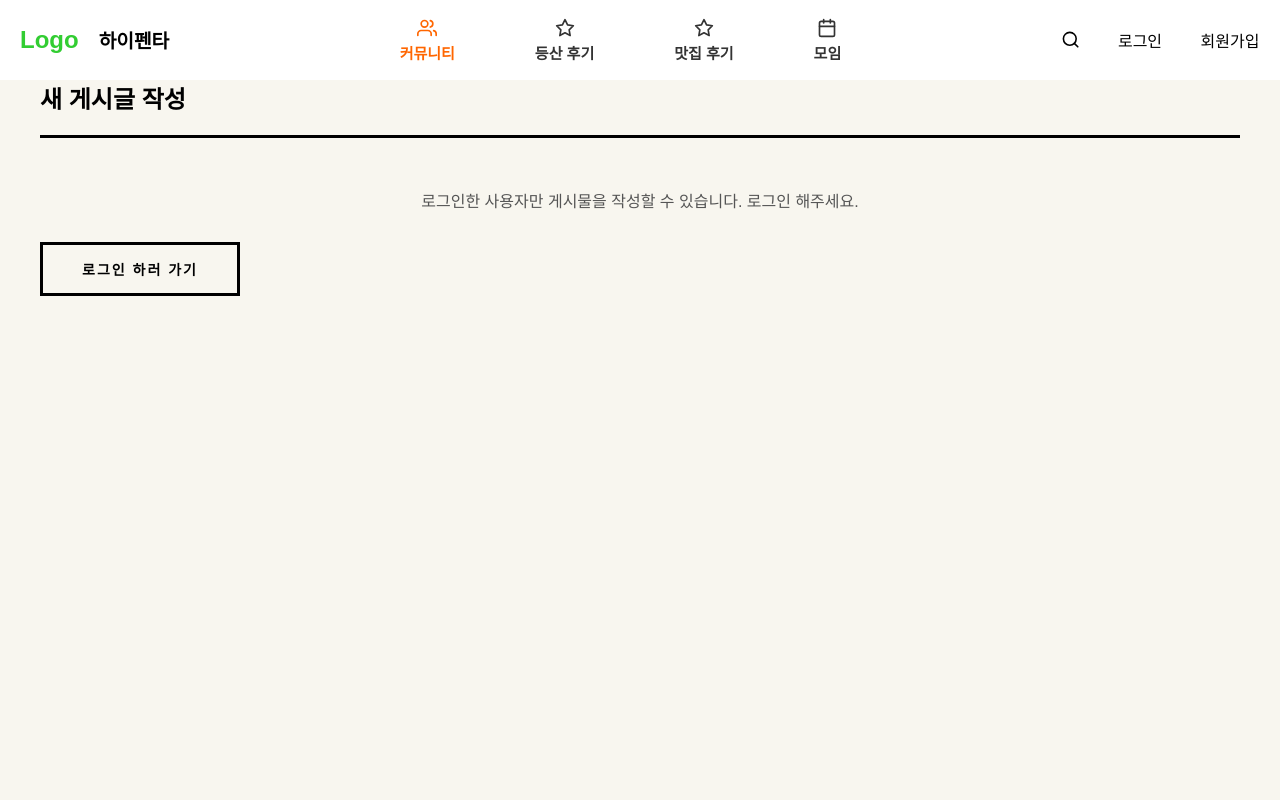
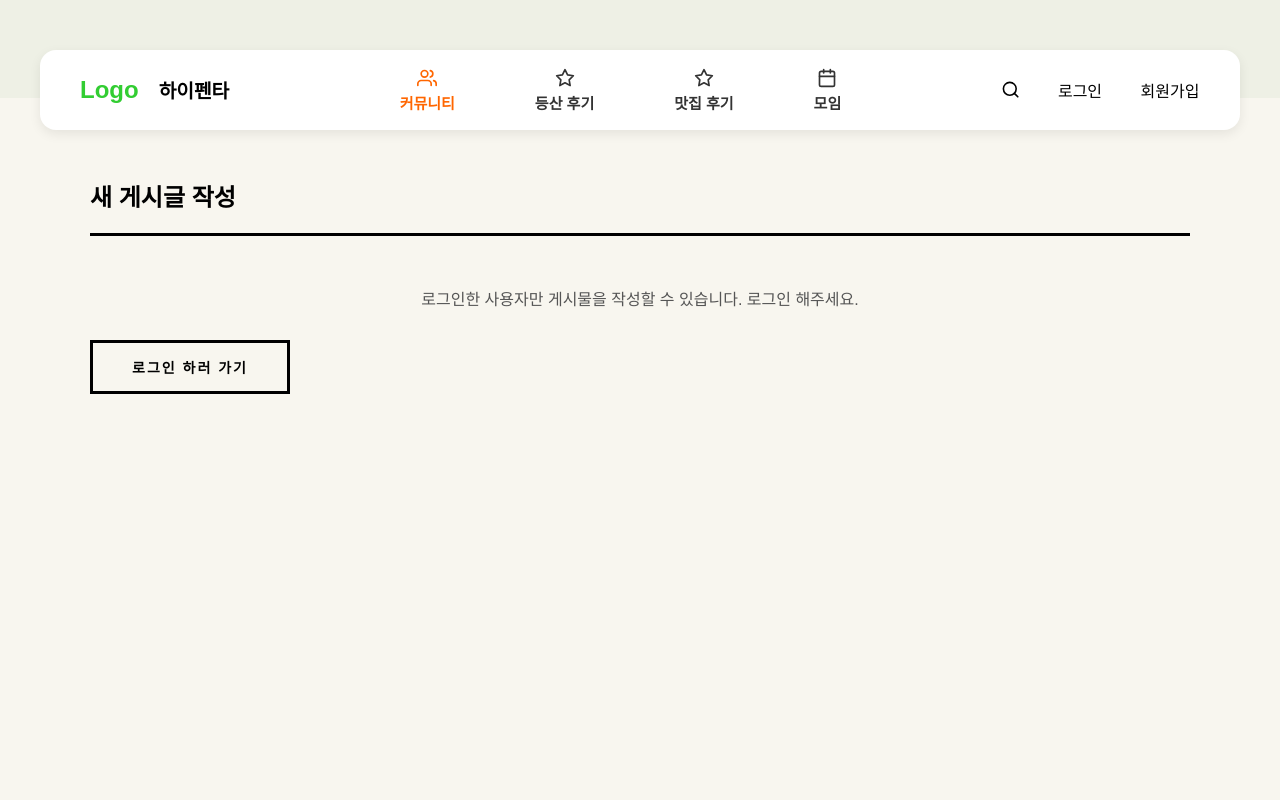
Before and after one commit to kimyk0101/hpm_react, a React (Vite) app: page /communities/new in a window 1280 px wide. Shown: the top 800 px of the page. Built offline with nearby package versions, Linux system fonts and the light colour scheme; no server answers; a web font is replaced by a local one.

Commit message:
[민정] 모임탭/커뮤니티탭 css 수정
모임 탭/커뮤니티 탭 css 수정

```diff
--- a/src/pages/club/allClubs.jsx
+++ b/src/pages/club/allClubs.jsx
@@ -3,6 +3,7 @@ import { useNavigate } from "react-router-dom";
 import "../../styles/pages/allClubs.css";
 import ContentContainer from "../../Layouts/ContentContainer";
 import Header from "../../Layouts/Header/Header";
+import DefaultLayout from "../../Layouts/DefaultLayout";
 
 const AllClubs = () => {
     const API_URL = "http://localhost:8088/api/clubs";
@@ -96,9 +97,10 @@ const AllClubs = () => {
             </header>
 
             <br />
-            <ContentContainer>
+            <DefaultLayout>
+                <ContentContainer>
                 <div className="clubs-page">
-                    <br /><br />
+                    <br />
                     <div className="page-header">
                         <h2>모임 목록</h2>
                     </div>
@@ -125,7 +127,8 @@ const AllClubs = () => {
                         <p>클럽 목록을 불러오는 중이거나, 클럽이 없습니다.</p>
                     )}
                 </div>
-            </ContentContainer>
+                </ContentContainer>
+            </DefaultLayout>
         </>
     );
 };
--- a/src/pages/club/clubComments.jsx
+++ b/src/pages/club/clubComments.jsx
@@ -5,6 +5,7 @@ import { useAuth } from "../../contexts/AuthContext";
 import Modal from "react-modal";
 import ContentContainer from "../../Layouts/ContentContainer";
 import Header from "../../Layouts/Header/Header";
+import DefaultLayout from "../../Layouts/DefaultLayout";
 
 const ClubComments = () => {
     const { id } = useParams();
@@ -228,8 +229,9 @@ const ClubComments = () => {
                     />
                 </ContentContainer>
             </header>
-            <br/><br/>
-            <div className="club-comments-container">
+            <br/>
+            <DefaultLayout>
+                <div className="club-comments-container">
                 <div className="club-comments-page">
                     <div className="button-container">
                         <button onClick={handleChatEnter} className="chat-button">
@@ -405,7 +407,8 @@ const ClubComments = () => {
                         </Modal>
                     )}
                 </div>
-            </div>
+                </div>
+            </DefaultLayout>
         </>
     );
 };
--- a/src/pages/community/createCommunityPost.jsx
+++ b/src/pages/community/createCommunityPost.jsx
@@ -128,10 +128,24 @@ const CreateCommunityPost = () => {
   }, [newPost.content]);
 
   return (
-    <div>
-      <ContentContainer>
-        <Header title="하이펜타" showLogo={true} showIcons={{ search: true }} />
-      </ContentContainer>
+    <>
+            <header className="header-container">
+                <ContentContainer>
+                    <Header
+                        title="하이펜타"
+                        showBack={false}
+                        showLogo={true}
+                        showIcons={{ search: true }}
+                        menuItems={[
+                            { label: "커뮤니티", onClick: () => navigate("/communities") },
+                            { label: "등산 후기", onClick: () => navigate("/hiking-reviews") },
+                            { label: "맛집 후기", onClick: () => navigate("/restaurant-reviews") },
+                            { label: "모임", onClick: () => navigate("/clubs") },
+                        ]}
+                    />
+                </ContentContainer>
+            </header><br/>
+
       <DefaultLayout>
         <div className="communityPage-create">
           <h2>새 게시글 작성</h2>
@@ -199,7 +213,7 @@ const CreateCommunityPost = () => {
           )}
         </div>
       </DefaultLayout>
-    </div>
+    </>
   );
 };
 
--- a/src/styles/pages/clubComments.css
+++ b/src/styles/pages/clubComments.css
@@ -76,7 +76,7 @@
 
 .button-container {
   position: absolute;
-  top: 30px;
+  top: 45px;
   right: 20px;
   display: flex;
   gap: 10px;
@@ -199,6 +199,7 @@
   display: flex;
   align-items: center;
   margin-bottom: 10px;
+  margin-top: 20px;
 }
 
 .page-header h2 {
--- a/src/styles/pages/createCommunityPost.css
+++ b/src/styles/pages/createCommunityPost.css
@@ -5,6 +5,13 @@
   border-bottom: 3px solid black;
   padding-bottom: 20px;
 }
+
+.communityPage-create {
+  padding-top: 80px;
+  margin: 0 auto; /* 가운데 정렬 */
+  max-width: 1100px; /* 예시: 최대 넓이를 1000px로 제한 */
+}
+
 
 /* 전체 폼 스타일 */
 .c-post-form {
```
